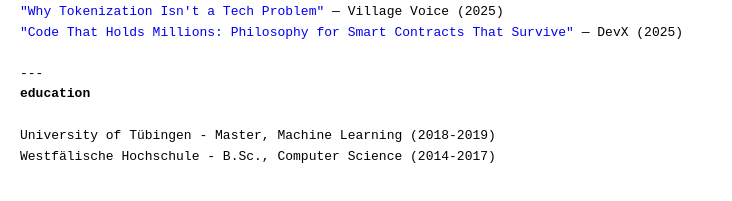
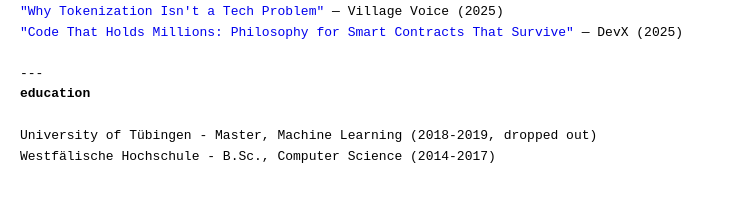
Before and after one commit to shafu0x/me, a Next.js app: page / in a window 1280 px wide. Shown: the part 1913-2114 px from the top of the page, without its empty margins (0-732 px from the left). Built offline with nearby package versions, Linux system fonts and the light colour scheme.

Commit message:
update education to note dropped out of Tübingen

```diff
--- a/app/page.tsx
+++ b/app/page.tsx
@@ -162,7 +162,7 @@
         <b>education</b>
         <br />
         <br />
-        University of T&uuml;bingen - Master, Machine Learning (2018-2019)
+        University of T&uuml;bingen - Master, Machine Learning (2018-2019, dropped out)
         <br />
         Westf&auml;lische Hochschule - B.Sc., Computer Science (2014-2017)
       </div>
```
